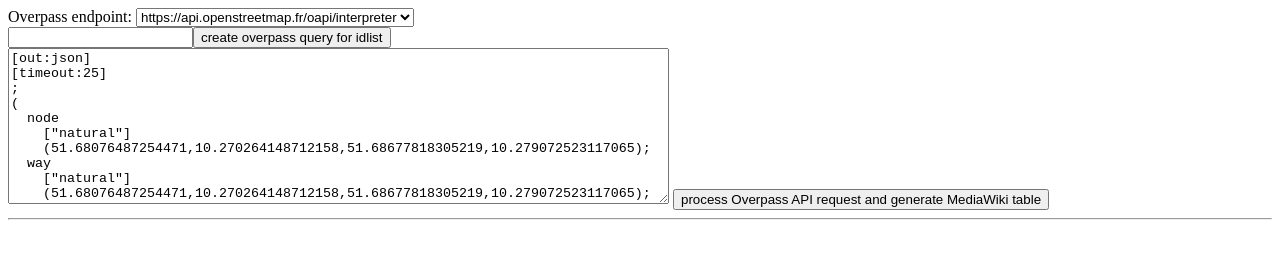
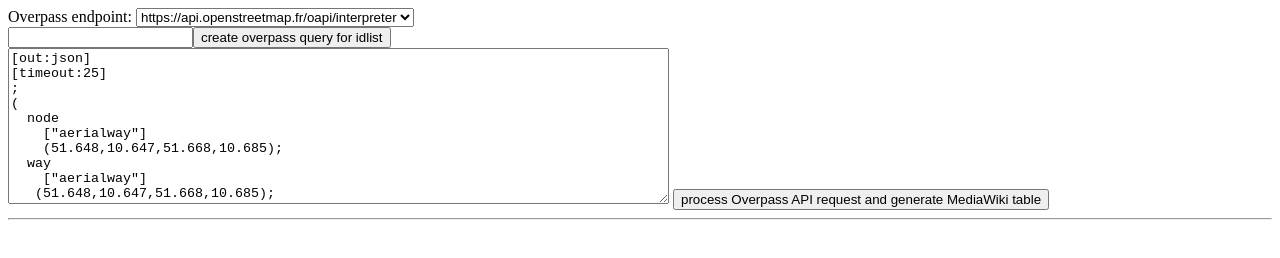
Before and after one commit to tilmanb/overpass2wikitable, a plain HTML site: page overpass2wikitable.html in a window 1280 px wide. Drawn offline with Linux system fonts and the light colour scheme.

Commit message:
better example

```diff
--- a/overpass2wikitable.html
+++ b/overpass2wikitable.html
@@ -64,14 +64,14 @@
 ;
 (
   node
-    ["natural"]
-    (51.68076487254471,10.270264148712158,51.68677818305219,10.279072523117065);
+    ["aerialway"]
+    (51.648,10.647,51.668,10.685);
   way
-    ["natural"]
-    (51.68076487254471,10.270264148712158,51.68677818305219,10.279072523117065);
+    ["aerialway"]
+   (51.648,10.647,51.668,10.685);
   relation
-    ["natural"]
-    (51.68076487254471,10.270264148712158,51.68677818305219,10.279072523117065);
+    ["aerialway"]
+   (51.648,10.647,51.668,10.685);
 );
 out tags;
 </textarea>
```
